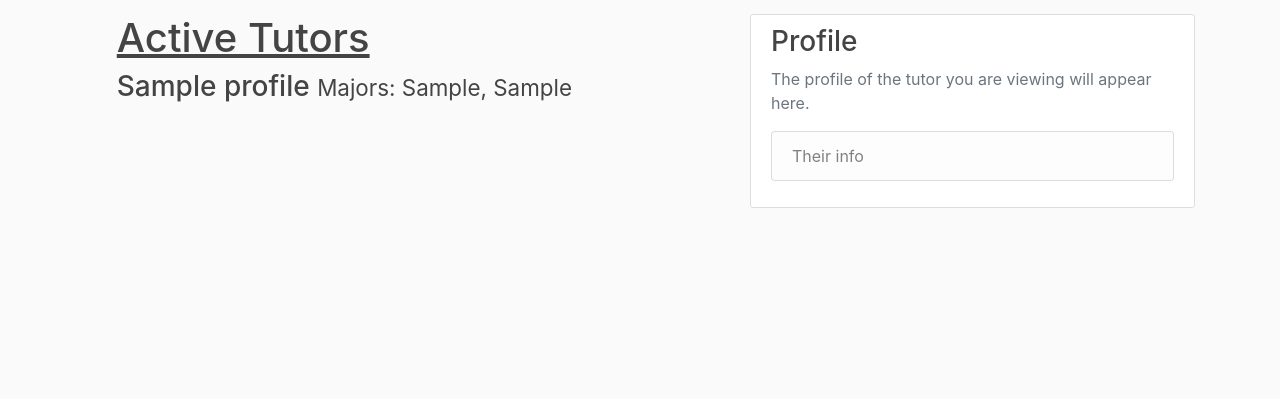
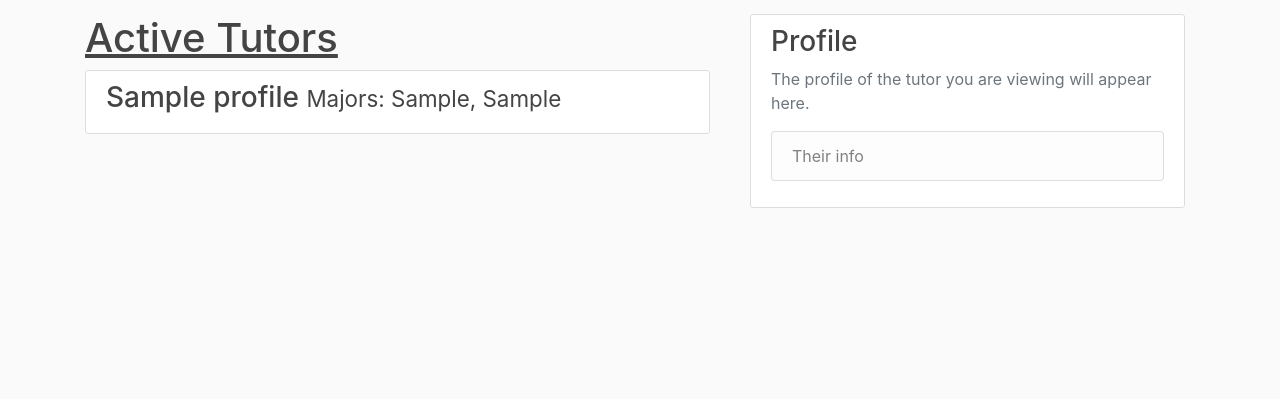
Before and after one commit to tcy9bj/QuickTutor, a Django app: page /tutor/home/ in a window 1280 px wide. Shown: the part 401-800 px from the top of the page. Run offline with Django 3.2, Linux system fonts and the light colour scheme; tables that the repository leaves empty hold one stand-in row (values such as "Sample post"); some libraries are stand-ins or nearby versions.

Commit message:
More HTML and CSS updates
Glorious boxes.

```diff
--- a/tutor/static/tutor/main.css
+++ b/tutor/static/tutor/main.css
@@ -30,7 +30,6 @@ ul {
 }
 
 .section-3{
-  margin-left: 5%;
   margin-top: 15px;
 }
 
@@ -55,15 +54,14 @@ ul {
   padding: 10px 20px;
   border: 1px solid #dddddd;
   border-radius: 3px;
-  margin-bottom: 20px;
-  margin-top: 15px;
+  margin-right: 10px;
 }
 
-.article-title {
+.tutor-listing {
   color: #444444;
 }
 
-a.article-title:hover {
+a.tutor-listing:hover {
   color: #428bca;
   text-decoration: none;
 }
--- a/tutor/templates/tutor/base.html
+++ b/tutor/templates/tutor/base.html
@@ -56,7 +56,7 @@
         </div>
       </div>
       <div class="col-md-5">
-        <div class="content-section">
+        <div class="content-section section-3">
           <h3>Profile</h3>
           <p class='text-muted'>The profile of the tutor you are viewing will appear here.
             <ul class="list-group">
--- a/tutor/templates/tutor/home.html
+++ b/tutor/templates/tutor/home.html
@@ -6,9 +6,13 @@
 		{% for tutor in tutors %}
 			{% if tutor.active %}
 				{% if tutor.major2 %}
-					<h3>{{ tutor.name }} <small>Majors: {{tutor.major}}, {{tutor.major2}}</small></h3>
+					<div class="content-section">
+						<h3><a class="tutor-listing" href="{% url 'profile' %}">{{ tutor.name }} <small>Majors: {{tutor.major}}, {{tutor.major2}}</small></a></h3>
+					</div>
 				{% else %}
-					<h3>{{ tutor.name }} <small>Major: {{tutor.major}}</small></h3>
+					<div class="content-section">
+						<h3>{{ tutor.name }} <small>Major: {{tutor.major}}</small></h3>
+					</div>
 				{% endif%}
 			{% endif %}
 		{% endfor %}
```
